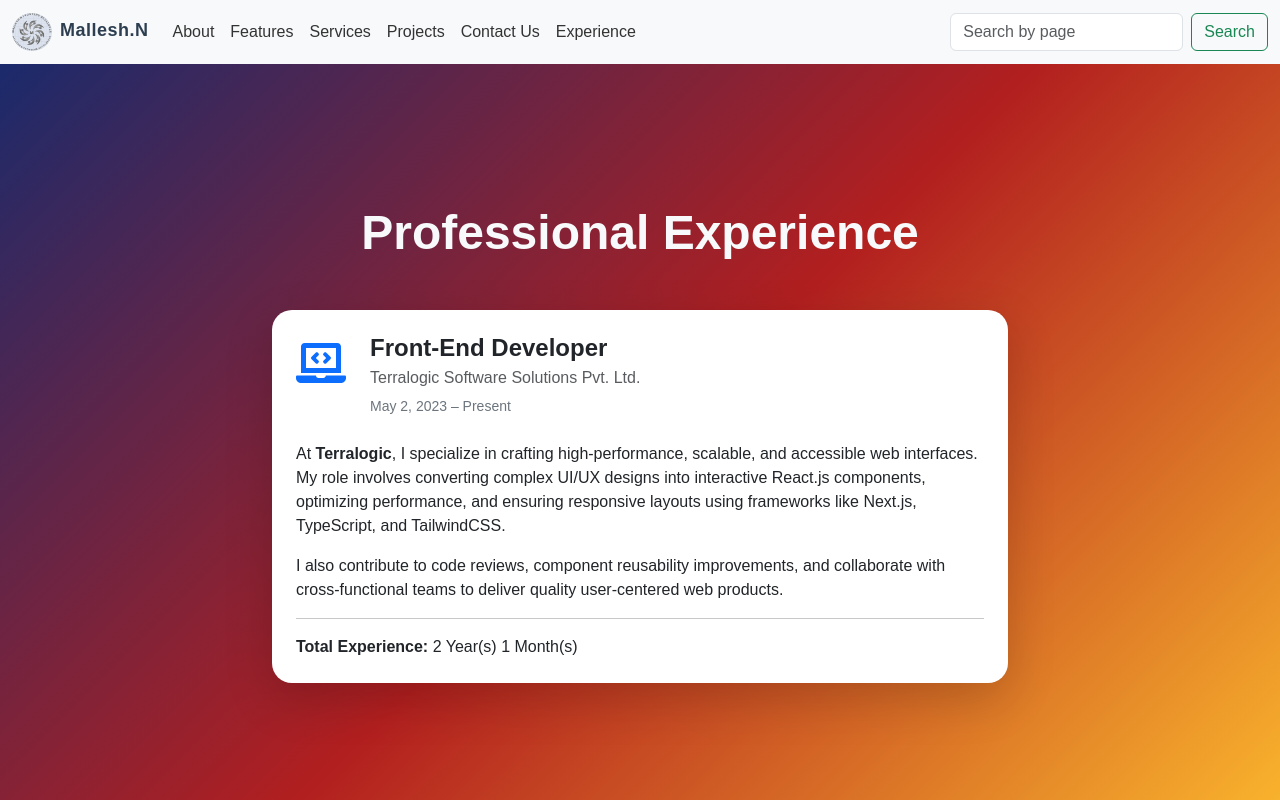
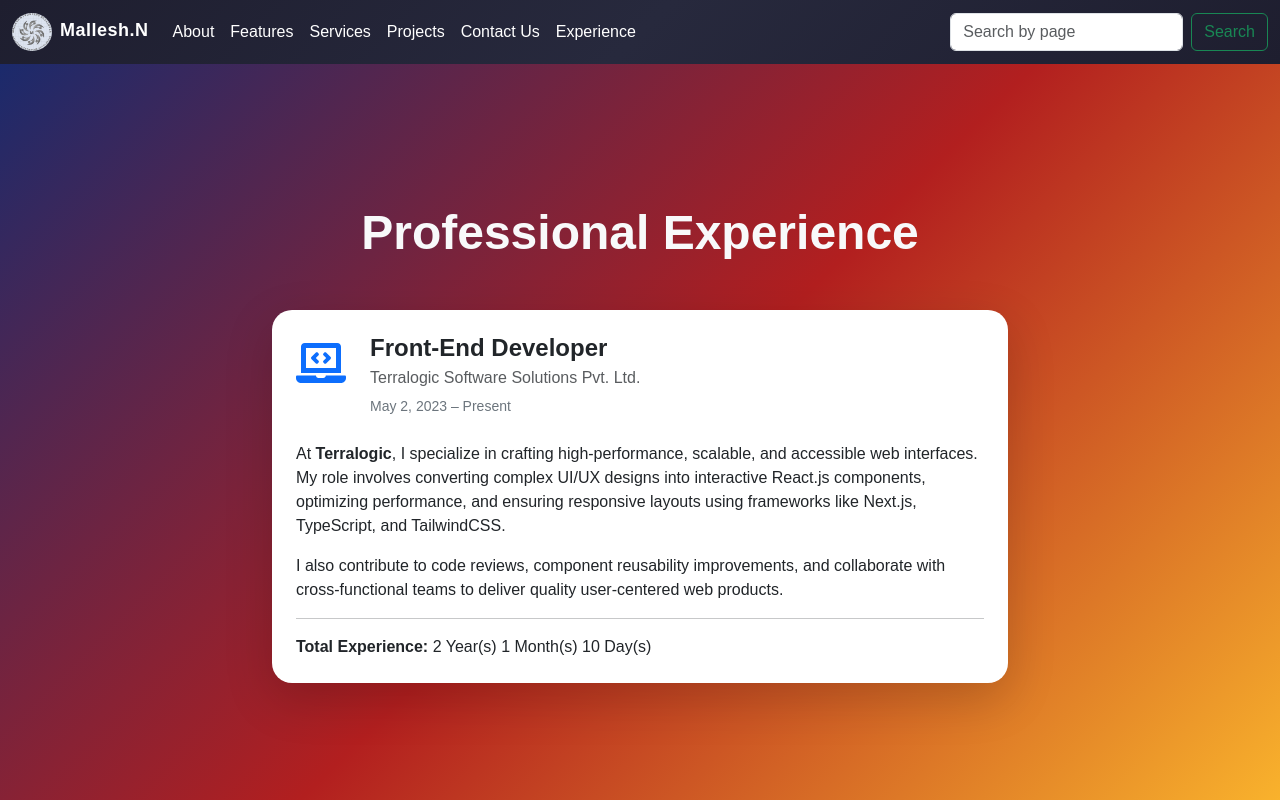
Before and after one commit to 1Mallesh/demoproject, a Next.js app: page /Experience in a window 1280 px wide. Shown: the top 800 px of the page. Built offline with nearby package versions, Linux system fonts and the light colour scheme.

Commit message:
Your commit message

```diff
--- a/src/app/Experience/page.tsx
+++ b/src/app/Experience/page.tsx
@@ -6,17 +6,42 @@ import { FaLaptopCode } from 'react-icons/fa';
 
 export default function Experience() {
   const [show, setShow] = useState(false);
+  const [experienceString, setExperienceString] = useState('');
 
   useEffect(() => {
     const timer = setTimeout(() => setShow(true), 300);
     return () => clearTimeout(timer);
   }, []);
 
-  const joiningDate = new Date('2023-05-02');
-  const today = new Date();
-  const diffYears = today.getFullYear() - joiningDate.getFullYear();
-  const diffMonths = today.getMonth() - joiningDate.getMonth() + diffYears * 12;
-  const experienceString = `${Math.floor(diffMonths / 12)} Year(s) ${diffMonths % 12} Month(s)`;
+  useEffect(() => {
+    const updateExperience = () => {
+      const joiningDate = new Date('2023-05-02');
+      const today = new Date();
+
+      let years = today.getFullYear() - joiningDate.getFullYear();
+      let months = today.getMonth() - joiningDate.getMonth();
+      let days = today.getDate() - joiningDate.getDate();
+
+      if (days < 0) {
+        months -= 1;
+        const prevMonth = new Date(today.getFullYear(), today.getMonth(), 0);
+        days += prevMonth.getDate();
+      }
+
+      if (months < 0) {
+        years -= 1;
+        months += 12;
+      }
+
+      setExperienceString(`${years} Year(s) ${months} Month(s) ${days} Day(s)`);
+    };
+
+    updateExperience();
+
+    // Optional: Update every 24 hours if you want it to stay live
+    const interval = setInterval(updateExperience, 24 * 60 * 60 * 1000);
+    return () => clearInterval(interval);
+  }, []);
 
   return (
     <div className="experience-section text-light py-5" style={{
--- a/src/app/Projects/page.tsx
+++ b/src/app/Projects/page.tsx
@@ -1,9 +1,10 @@
 'use client';
 
-import React, { useState } from 'react';
+import React, { useState, useRef } from 'react';
 import { Container, Form, Card } from 'react-bootstrap';
 import { Swiper, SwiperSlide } from 'swiper/react';
 import { Pagination, Autoplay } from 'swiper/modules';
+import { Swiper as SwiperType } from 'swiper/types'; // ✅ Import Swiper types
 import 'swiper/css';
 import 'swiper/css/pagination';
 import 'bootstrap/dist/css/bootstrap.min.css';
@@ -35,6 +36,7 @@ const projectList = [
 
 export default function Projects() {
   const [searchTerm, setSearchTerm] = useState('');
+  const swiperRef = useRef<SwiperType | null>(null); // ✅ Typed Swiper ref
 
   const filteredProjects = projectList.filter((project) =>
     project.toLowerCase().includes(searchTerm.toLowerCase())
@@ -52,6 +54,10 @@ export default function Projects() {
         className="mb-4"
       />
 
+      <div
+        onMouseEnter={() => swiperRef.current?.autoplay?.stop?.()} // ✅ Fix call
+        onMouseLeave={() => swiperRef.current?.autoplay?.start?.()} // ✅ Fix call
+      >
         <Swiper
           spaceBetween={20}
           slidesPerView={1}
@@ -66,6 +72,9 @@ export default function Projects() {
             992: { slidesPerView: 3 },
           }}
           modules={[Pagination, Autoplay]}
+          onSwiper={(swiper) => {
+            swiperRef.current = swiper;
+          }}
         >
           {filteredProjects.map((project, index) => (
             <SwiperSlide key={index}>
@@ -75,14 +84,14 @@ export default function Projects() {
                     {project.replace(/-/g, ' ')}
                   </h5>
                   <p className="project-desc">
-                  Frontend development with <strong>React</strong> & CMS
-                  integration.
+                    A customized solution designed to meet unique business goals and enhance digital presence.
                   </p>
                 </div>
               </Card>
             </SwiperSlide>
           ))}
         </Swiper>
+      </div>
 
       <div className="custom-pagination d-flex justify-content-center mt-4" />
     </Container>
--- a/src/app/globals.css
+++ b/src/app/globals.css
@@ -255,7 +255,7 @@ body {
 .portfolio-name {
   font-size: 18px;
   font-weight: 600;
-  color: #2c3e50;
+  color: #fff;
   transition: all 0.3s ease;
   cursor: pointer;
   letter-spacing: 0.5px;
@@ -270,7 +270,7 @@ body {
 .navbar-nav .nav-link {
   position: relative;
   padding: 8px 12px;
-  color: #333; /* Default text color */
+  color: #fff; /* Default text color */
   font-weight: 500;
   transition: color 0.3s ease;
 }
@@ -317,3 +317,24 @@ body {
   100% { background-position: 0% 50%; }
 }
 .max_with{max-width: 400px;margin: 0 auto;}
+.fixed-top{background: linear-gradient(135deg, #1e1e2f, #27293d, #1e1e2f);}
+.navbar-nav .nav-link.active, .navbar-nav .nav-link.show {
+    color:#fff !important ;
+}
+.skill-card {
+  transition: transform 0.5s ease, box-shadow 0.3s ease;
+  text-align: center;
+}
+
+.skill-card img {
+  transition: transform 0.6s ease;
+}
+
+.skill-card:hover img {
+  transform: rotate(360deg) scale(1.2);
+}
+
+.skill-card:hover {
+  box-shadow: 0 10px 20px rgba(0, 123, 255, 0.2);
+}
+.bg-dark{background-color: #fff !important;color:#000}
--- a/src/app/page.tsx
+++ b/src/app/page.tsx
@@ -18,11 +18,11 @@ export default function Home() {
                             <p style={{ fontSize: '1.2rem', marginTop: '20px' }}>
                                 I'm a passionate Front-End Developer with 1 year of experience building responsive web apps using React, JavaScript, and Next.js.
                             </p>
-                            <Link href="#contact" passHref>
+                            <a href="/resume.pdf" target="_blank" rel="noopener noreferrer">
                                 <Button variant="primary" style={{ marginTop: '30px' }}>
-                                    Contact Me
+                                    View Resume
                                 </Button>
-                            </Link>
+                            </a>
                         </Col>
                         <Col md={6} className="max_with mt-5 mt-md-0">
                             <Image
--- a/src/components/Header/Header.tsx
+++ b/src/components/Header/Header.tsx
@@ -34,7 +34,7 @@ export default function Header() {
 
   return (
     <div className="fixed-top mb-5">
-      <Navbar expand="lg" className="bg-body-tertiary">
+      <Navbar expand="lg" className="">
         <Container fluid>
           <Navbar.Brand as={Link} href="/">
             <div className='d-flex algin-item-center'>
@@ -51,7 +51,7 @@ export default function Header() {
           <Navbar.Toggle aria-controls="navbarScroll" />
           <Navbar.Collapse id="navbarScroll">
             <Nav className="me-auto my-2 my-lg-0" navbarScroll>
-              {/* <Nav.Link as={Link} href="/Getintouch">Getintouch</Nav.Link> */}
+              {/* <Nav.Link as={Link} href="/get-in-touch">get-in-touch</Nav.Link> */}
               <Nav.Link as={Link} href="/about-us">About</Nav.Link>
               <Nav.Link as={Link} href="/features">Features</Nav.Link>
               <Nav.Link as={Link} href="/Services ">Services</Nav.Link>
```
Also changed, not shown: 1 other file (tests, documents, lock files or other folders). Lines whose indentation alone changed are shown as unchanged.
